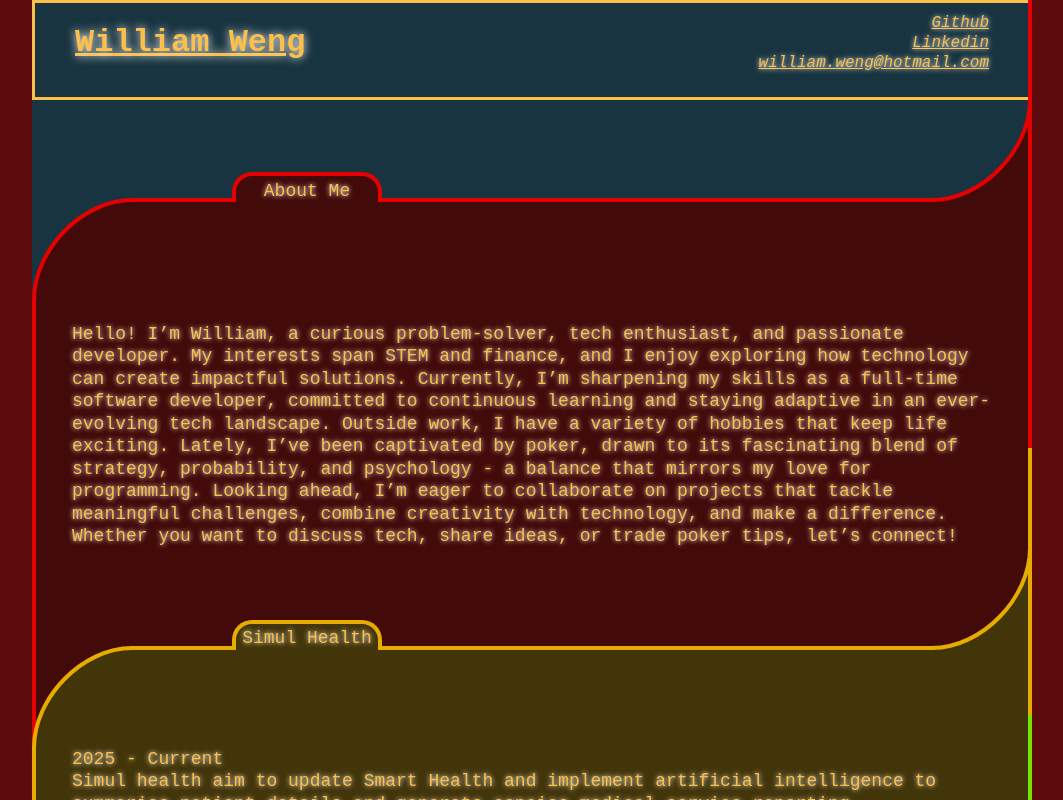
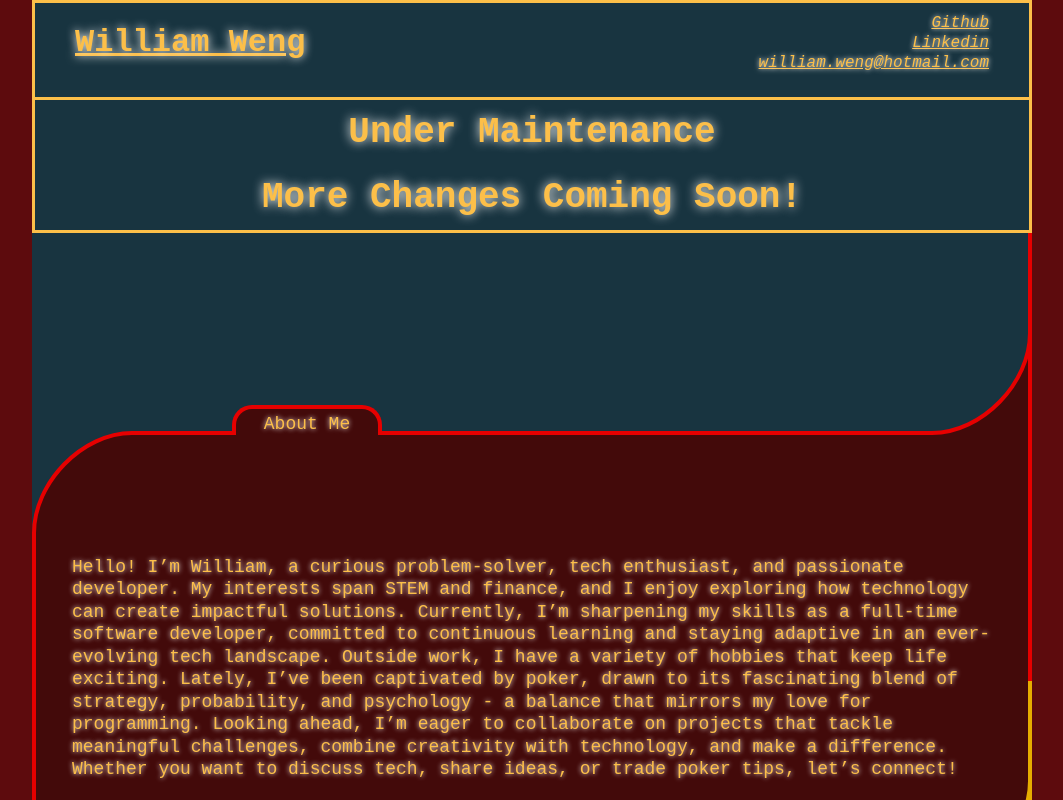
Before and after one commit to will-weng/will-weng.github.io, a React (Create React App) app: page / in a window 1280 px wide. Shown: the whole page, without its empty margins (108-1171 px from the left). Built offline with nearby package versions, Linux system fonts and the light colour scheme; the HTML template or start-up script is replaced by a standard one.

Commit message:
return maintenance tab

```diff
--- a/src/Content.tsx
+++ b/src/Content.tsx
@@ -1,5 +1,6 @@
 import styled from "styled-components";
 import Folders from "./components/Folder/Folders";
+import Maintenance from "./components/Maintenance";
 
 const ContentStyle = styled.div`
     display: flex;
@@ -22,7 +23,7 @@ const ContentStyle = styled.div`
 function Content() {
     return (
         <ContentStyle>
-            {/* <Maintenance /> */}
+            <Maintenance />
             <Folders />
         </ContentStyle>
     );
--- a/src/components/Maintenance.tsx
+++ b/src/components/Maintenance.tsx
@@ -7,6 +7,7 @@ const MaintenanceStyle = styled.div`
     width: 1000px;
     border-style: solid;
     border-top: hidden;
+    padding-top: 100px;
 
     display: flex;
     flex-direction: column;
```
